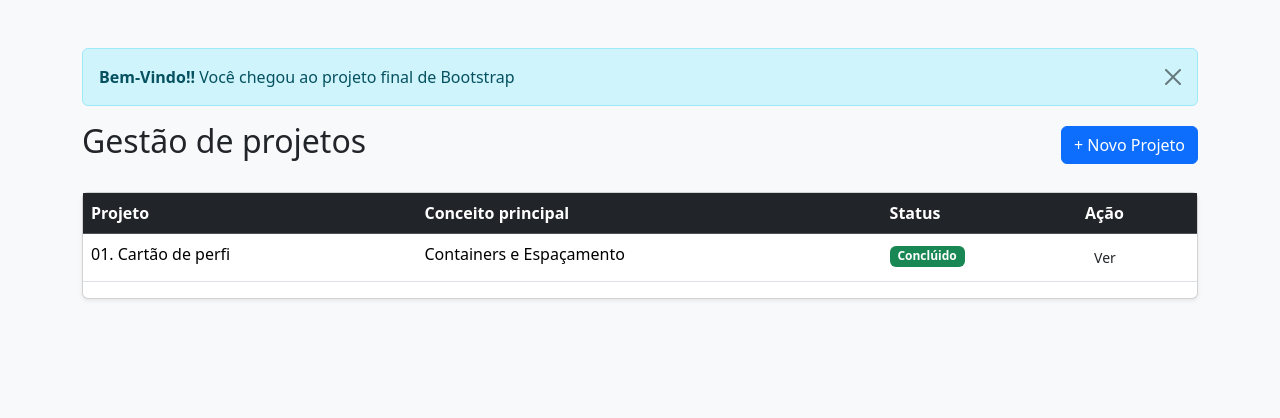
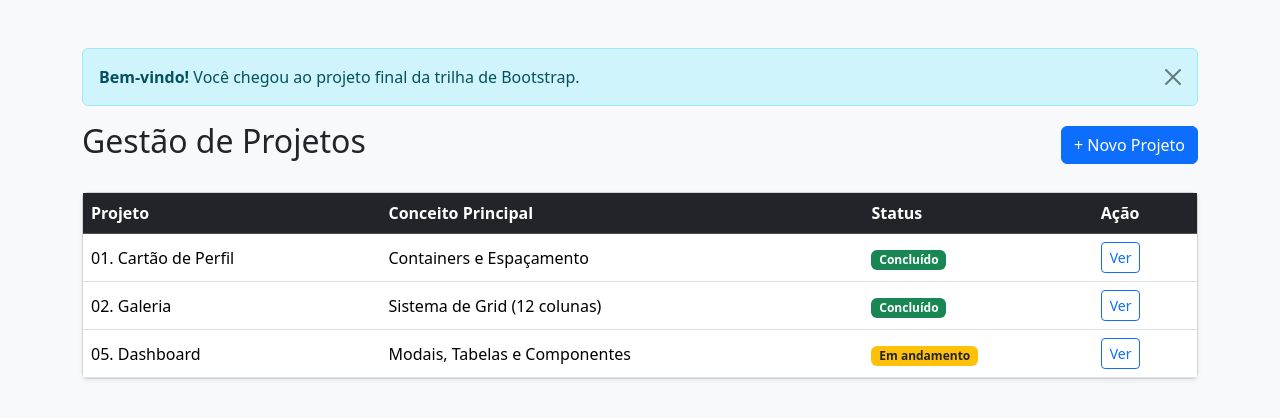
Before and after one commit to eloaLMacedo-design/BOOTSTRAP_ELOA_MACEDO, a plain HTML site: page PROJETO05/index.html in a window 1280 px wide. Drawn offline with nearby package versions, Linux system fonts and the light colour scheme.

Commit message:
projeto 05 atualizado

```diff
--- a/PROJETO05/index.html
+++ b/PROJETO05/index.html
@@ -1,54 +1,64 @@
 <!DOCTYPE html>
 <html lang="pt-br">
-
 <head>
     <meta charset="UTF-8">
     <meta name="viewport" content="width=device-width, initial-scale=1.0">
-    <title>Proleto 05 - dasheboard</title>
+    <title>Projeto 05 - Dashboard</title>
     <link rel="stylesheet" href="https://cdn.jsdelivr.net/npm/bootstrap@5.3.3/dist/css/bootstrap.min.css">
 </head>
-
 <body class="bg-light">
-    <div class="container mt-5">
-        <div class="alert alert-info alert-dismissible fade show" role="alert">
-            <strong>Bem-Vindo!!</strong> Você chegou ao projeto final de Bootstrap
+    <div class="container my-5">
+        <!-- alerta dispensável -->
+         <div class="alert alert-info alert-dismissible fade show" role="alert">
+            <strong>Bem-vindo!</strong> Você chegou ao projeto final da trilha de Bootstrap.
             <button class="btn-close" type="button" data-bs-dismiss="alert"></button>
         </div>
 
-        <!-- Cabeçahlo com o botão de Moadl -->
+        <!-- Cabeçalho com botão de Modal -->
         <div class="d-flex justify-content-between align-items-center mb-4">
-            <h2>Gestão de projetos</h2>
-            <button class="btn btn-primary" dat-bs-toggle="modal" data-bs-targert="#modalNovoProjeto">
+            <h2>Gestão de Projetos</h2>
+            <button class="btn btn-primary" data-bs-toggle="modal" data-bs-target="#modalNovoProjeto">
                 + Novo Projeto
             </button>
         </div>
-        <!-- tabela responsivel -->
 
-         <div class="card shadow-sm">
+        <!-- Tabela Responsiva -->
+        <div class="card shadow-sm">
             <div class="table-responsive">
-                <table class="table table-hover aling-middle md-0">
+                <table class="table table-hover align-middle mb-0">
                     <thead class="table-dark">
                         <tr>
                             <th>Projeto</th>
-                            <th>Conceito principal</th>
+                            <th>Conceito Principal</th>
                             <th>Status</th>
                             <th>Ação</th>
                         </tr>
                     </thead>
                     <tbody>
                         <tr>
-                            <td>01. Cartão de perfi</td>
+                            <td>01. Cartão de Perfil</td>
                             <td>Containers e Espaçamento</td>
-                            <td><spam class="badge bg-success">Conclúido</spam></td>
-                            <td><button class="btn btn-sm btn outline-primary">Ver</button></td>
+                            <td><span class="badge bg-success">Concluído</span></td>
+                            <td><button class="btn btn-sm btn-outline-primary">Ver</button></td>
                         </tr>
-                        <tr></tr>
-                        <tr></tr>
+
+                        <tr>
+                            <td>02. Galeria</td>
+                            <td>Sistema de Grid (12 colunas)</td>
+                            <td><span class="badge bg-success">Concluído</span></td>
+                            <td><button class="btn btn-sm btn-outline-primary">Ver</button></td>
+                        </tr>
+
+                        <tr>
+                            <td>05. Dashboard</td>
+                            <td>Modais, Tabelas e Componentes</td>
+                            <td><span class="badge bg-warning text-dark">Em andamento</span></td>
+                            <td><button class="btn btn-sm btn-outline-primary">Ver</button></td>
+                        </tr>
                     </tbody>
                 </table>
             </div>
-         </div>
+        </div>
     </div>
 </body>
-
 </html>
```
